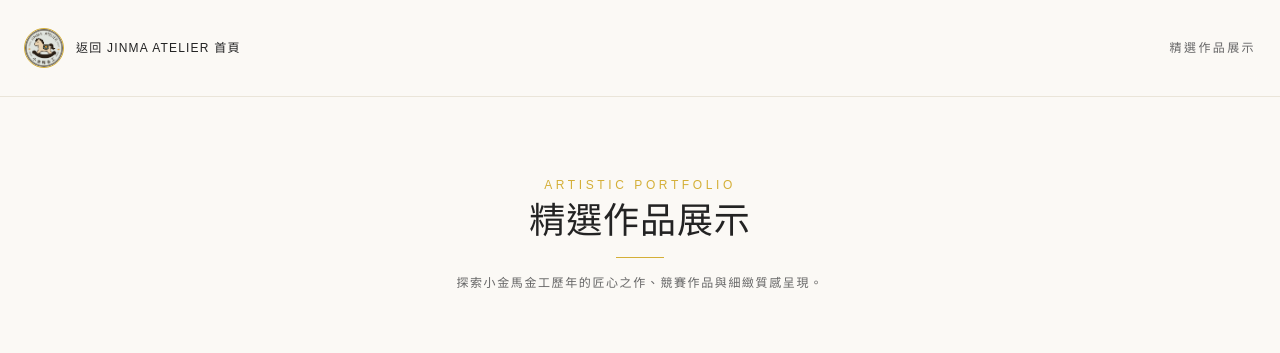
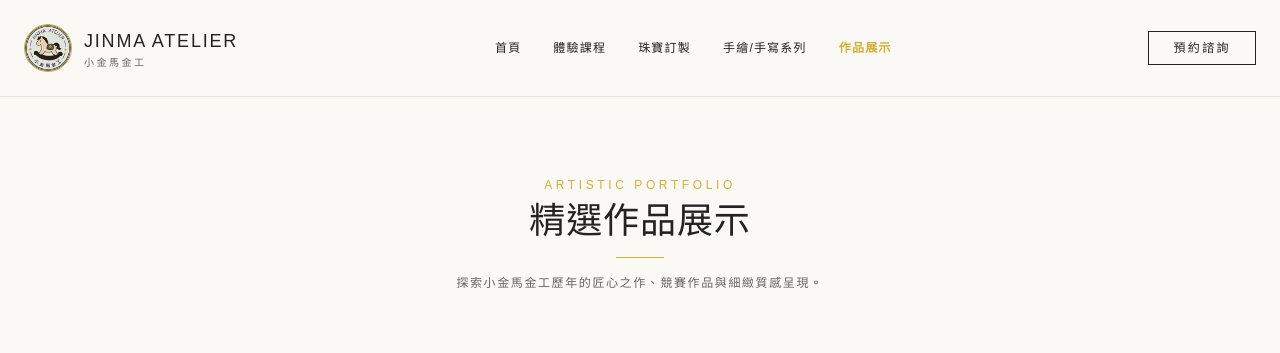
Before and after one commit to viviankao1223/Jinma-Atelier, a plain HTML site: page gallery.html in a window 1280 px wide. Shown: the top 353 px of the page. Drawn offline with nearby package versions, Linux system fonts and the light colour scheme; a small style sheet from the web is missing.

Commit message:
Update gallery.html

```diff
--- a/gallery.html
+++ b/gallery.html
@@ -23,11 +23,21 @@
     <!-- 導覽列 -->
     <header class="sticky top-0 z-40 bg-[#FBF9F5]/90 backdrop-blur-md border-b border-[#EAE5D9]">
         <div class="max-w-7xl mx-auto px-6 h-24 flex items-center justify-between">
-            <a href="index.html" class="flex items-center gap-3">
-                <img src="logo.png" alt="Logo" class="w-10 h-10 rounded-full object-cover border border-[#D4AF37]">
-                <span class="font-playfair text-xs tracking-widest hover:text-[#D4AF37] transition-colors">返回 JINMA ATELIER 首頁</span>
+            <a href="index.html" class="flex items-center gap-3 group">
+                <img src="logo.png" alt="小金馬金工 Logo" class="w-12 h-12 rounded-full object-cover border border-[#D4AF37]">
+                <div>
+                    <span class="font-playfair text-lg tracking-widest font-normal block text-[#232323]">JINMA ATELIER</span>
+                    <span class="text-[10px] tracking-[0.25em] text-[#666666] block">小金馬金工</span>
+                </div>
             </a>
-            <span class="text-xs tracking-[0.2em] text-[#666]">精選作品展示</span>
+            <nav class="hidden md:flex items-center space-x-8 text-xs tracking-widest">
+                <a href="index.html" class="hover:text-[#D4AF37] transition-colors py-2">首頁</a>
+                <a href="courses.html" class="hover:text-[#D4AF37] transition-colors py-2">體驗課程</a>
+                <a href="custom.html" class="hover:text-[#D4AF37] transition-colors py-2">珠寶訂製</a>
+                <a href="handdrawn.html" class="hover:text-[#D4AF37] transition-colors py-2">手繪/手寫系列</a>
+                <a href="gallery.html" class="text-[#D4AF37] font-semibold py-2">作品展示</a>
+            </nav>
+            <a href="index.html#contact" class="hidden lg:inline-block px-6 py-2 border border-[#232323] text-xs tracking-[0.2em] uppercase hover:bg-[#232323] hover:text-[#FBF9F5] transition-all">預約諮詢</a>
         </div>
     </header>
 
```
